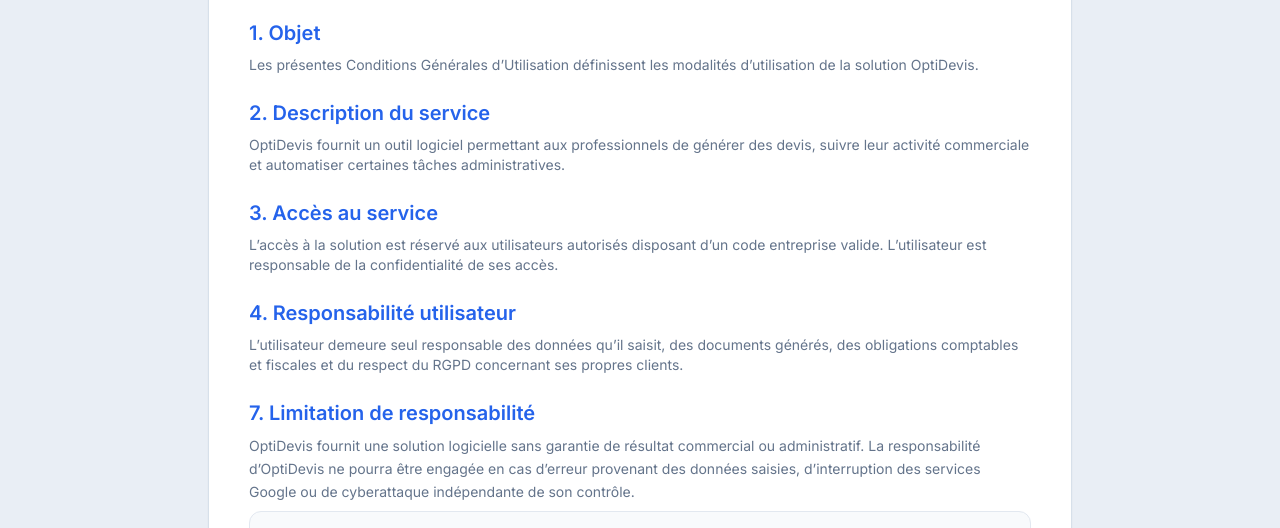
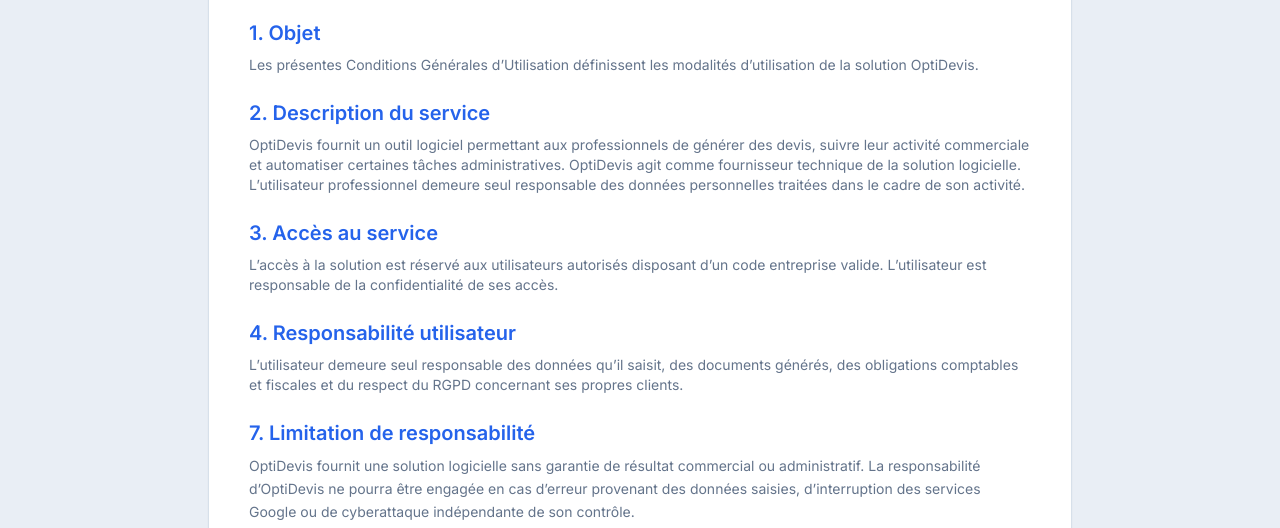
Before and after one commit to 0ptiDevis-Pro/optidevis, a plain HTML site: page cgu.html in a window 1280 px wide. Shown: the part 229-757 px from the top of the page. Drawn offline with nearby package versions, Linux system fonts and the light colour scheme.

Commit message:
Update cgu.html

```diff
--- a/cgu.html
+++ b/cgu.html
@@ -26,7 +26,8 @@
 
             <section class="space-y-2">
                 <h2 class="text-xl font-semibold text-[#2563eb]">2. Description du service</h2>
-                <p class="text-sm text-[#64748b]">OptiDevis fournit un outil logiciel permettant aux professionnels de générer des devis, suivre leur activité commerciale et automatiser certaines tâches administratives.</p>
+                <p class="text-sm text-[#64748b]">OptiDevis fournit un outil logiciel permettant aux professionnels de générer des devis, suivre leur activité commerciale et automatiser certaines tâches administratives. OptiDevis agit comme fournisseur technique de la solution logicielle.
+L’utilisateur professionnel demeure seul responsable des données personnelles traitées dans le cadre de son activité.</p>
             </section>
 
             <section class="space-y-2">
```
